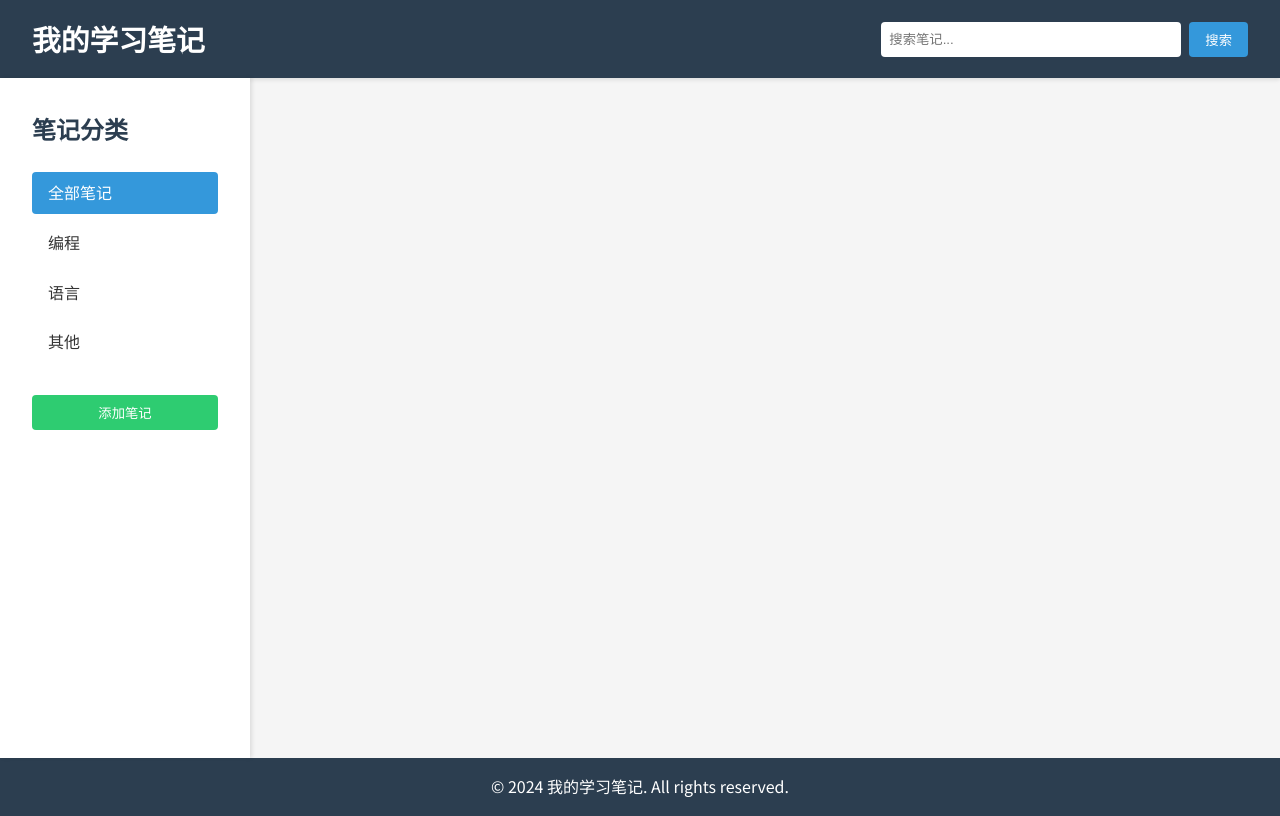
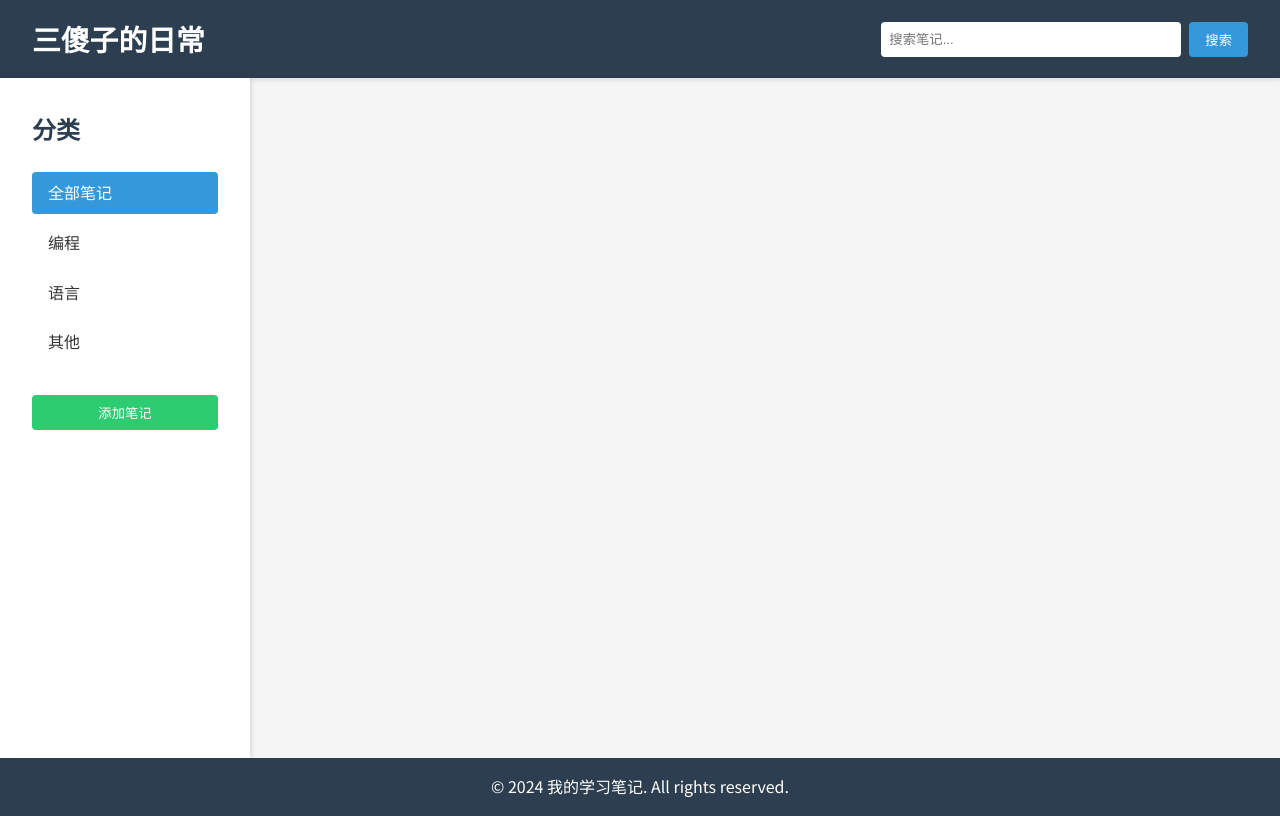
Before and after one commit to HHXX-Duan/HHXX-Duan, a plain HTML site: page index.html in a window 1280 px wide. Drawn offline with Linux system fonts and the light colour scheme.

Commit message:
Update index.html

```diff
--- a/index.html
+++ b/index.html
@@ -3,7 +3,7 @@
 <head>
     <meta charset="UTF-8">
     <meta name="viewport" content="width=device-width, initial-scale=1.0">
-    <title>我的学习笔记</title>
+    <title>三傻子的日常</title>
     <link rel="stylesheet" href="styles.css">
     <link href="https://fonts.googleapis.com/css2?family=Noto+Sans+SC:wght@400;500;700&display=swap" rel="stylesheet">
     <link rel="icon" type="image/png" href="/favicon-32x32.png">
@@ -14,7 +14,7 @@
 </head>
 <body>
     <header>
-        <h1>我的学习笔记</h1>
+        <h1>三傻子的日常</h1>
         <div class="search-container">
             <input type="text" id="searchInput" placeholder="搜索笔记...">
             <button id="searchBtn">搜索</button>
@@ -23,7 +23,7 @@
 
     <main>
         <div class="sidebar">
-            <h2>笔记分类</h2>
+            <h2>分类</h2>
             <ul id="categories">
                 <li class="active" data-category="all">全部笔记</li>
                 <li data-category="programming">编程</li>
```
